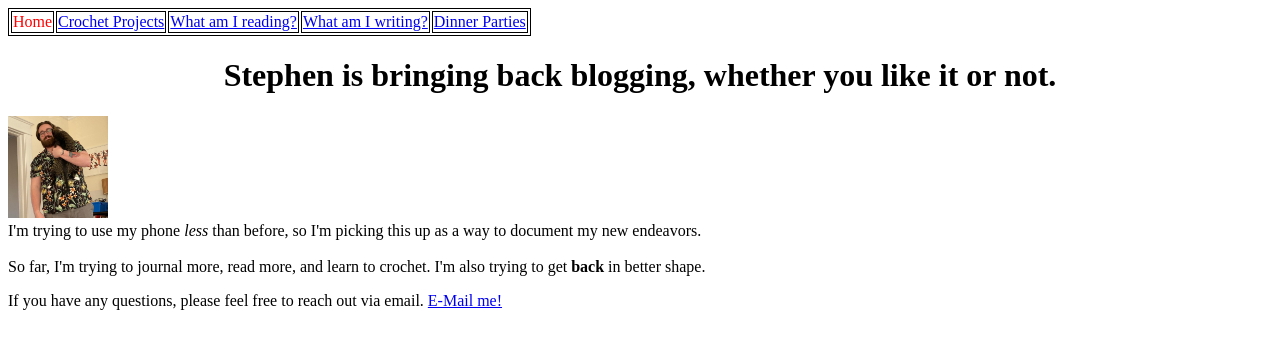
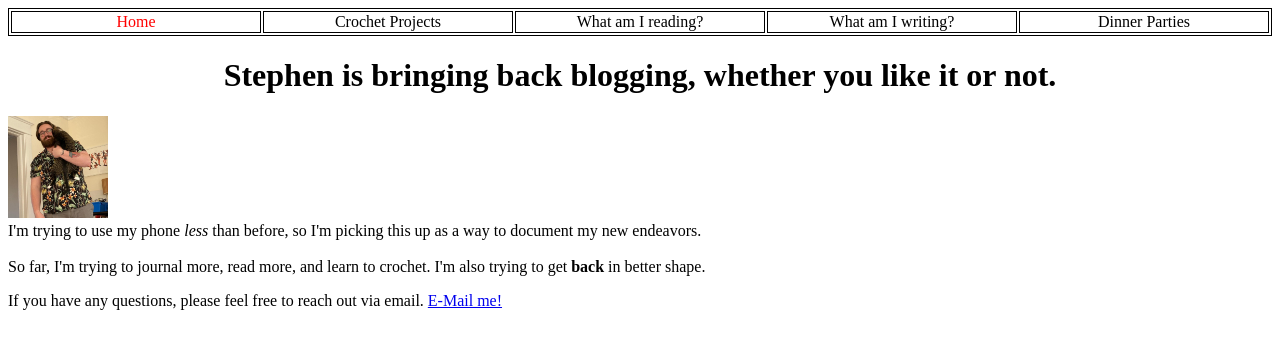
Before and after one commit to sojr71/sojr71.github.io, a plain HTML site: page index.html in a window 1280 px wide. Drawn offline with Linux system fonts and the light colour scheme.

Commit message:
Update index.html

```diff
--- a/index.html
+++ b/index.html
@@ -8,17 +8,18 @@
       table, th, td
         {
           border:1px solid black;
+          text-align:center;
         }
     </style>
   </head>
 <body>
-<table>
+<table style="width:100%">
   <tr>
-    <td style="color:red;">Home</td>
-    <td><a href="crochet_projects.html">     Crochet Projects     </a></td>
-    <td><a href="reading.html">     What am I reading?     </a></td>
-    <td><a href="writing.html">     What am I writing?     </a></td>
-    <td><a href="currentDinnerParty.html">     Dinner Parties     </a></td>
+    <td style="color:red; width:20%">Home</td>
+    <td style="width:20%;><a href="crochet_projects.html">     Crochet Projects     </a></td>
+    <td style="width:20%;><a href="reading.html">     What am I reading?     </a></td>
+    <td style="width:20%;><a href="writing.html">     What am I writing?     </a></td>
+    <td style="width:20%;><a href="currentDinnerParty.html">     Dinner Parties     </a></td>
   </tr>
 </table>
   <h1 style="text-align:center;">Stephen is bringing back blogging, whether you like it or not.</h1>
```
